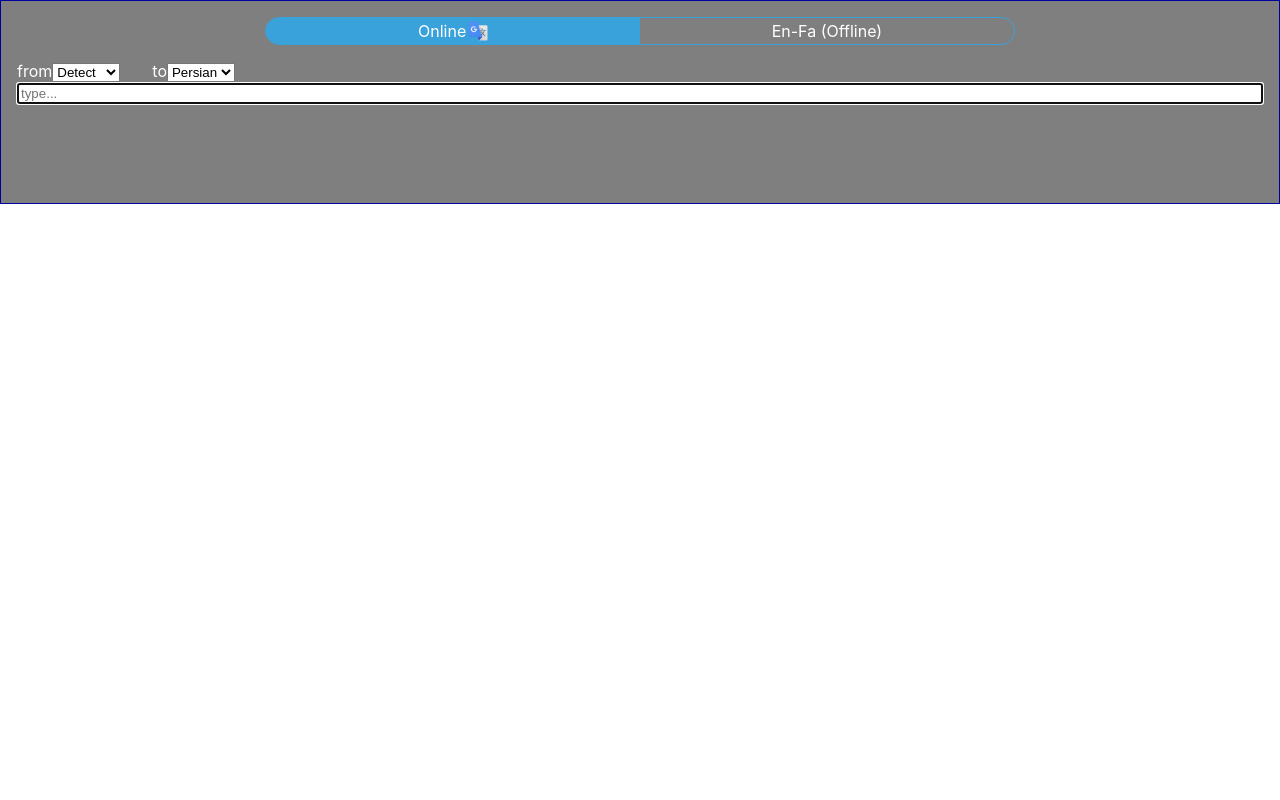
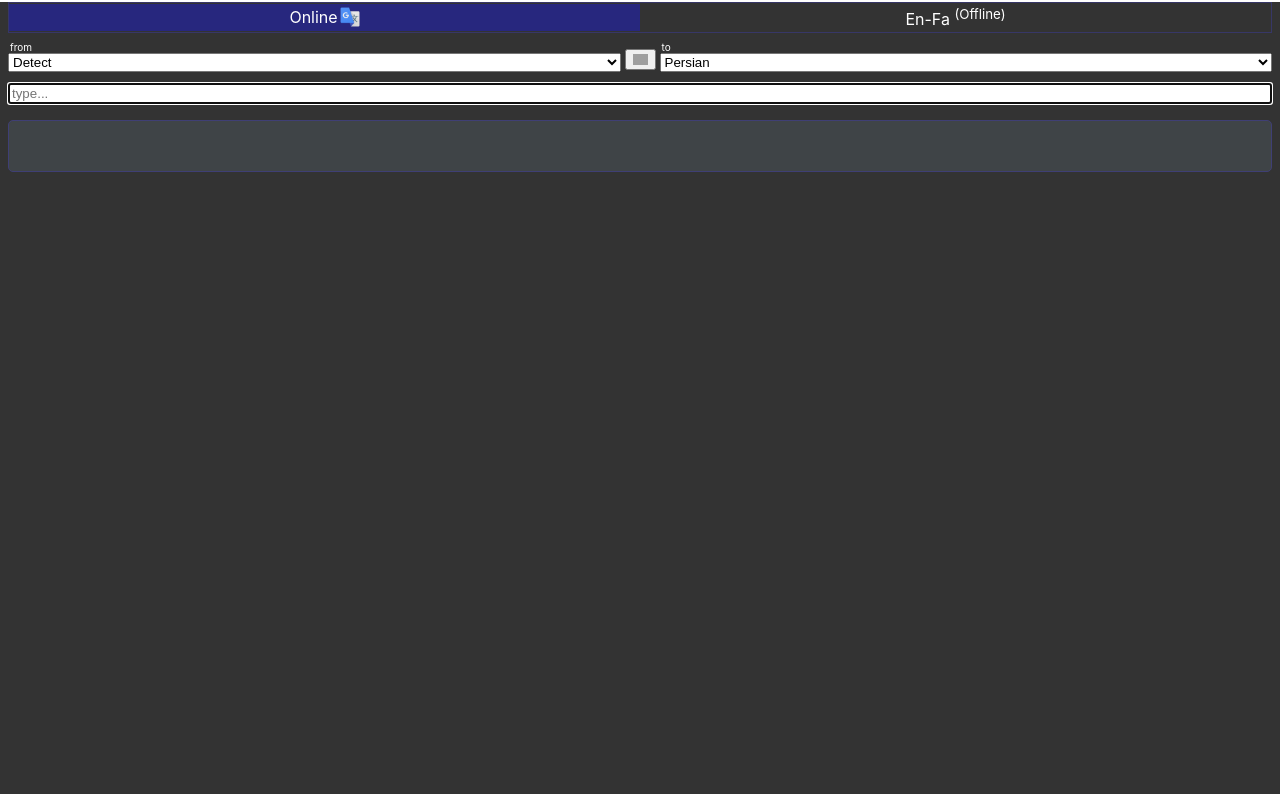
Before and after one commit to Arian94/tiny-beast-dictionary, a React (Vite) app: page / in a window 1280 px wide. Built offline with nearby package versions, Linux system fonts and the light colour scheme; grey boxes are pictures that could not be loaded.

Commit message:
add refresh button - improve ui

```diff
--- a/package.json
+++ b/package.json
@@ -5,6 +5,7 @@
   "license": "MIT",
   "scripts": {
     "dev": "vite",
+    "serve_dev": "yarn tauri dev",
     "build": "tsc && vite build",
     "preview": "vite preview",
     "tauri": "tauri"
--- a/src/App.scss
+++ b/src/App.scss
@@ -1,27 +1,20 @@
 .App {
-  min-height: 170px;
-  padding: 1rem;
+  height: 99vh;
+  padding: 0 .5rem;
   color: white;
-  background-color: rgb(0,0,0,0.5);
-  border: 1px solid rgb(0, 0, 158);
+  background-color: rgb(0, 0, 0, 0.8);
 
   .nav {
     display: flex;
-    width: 60%;
-    margin: 0 auto 1rem;
+    margin: .1rem auto .5rem;
     padding-left: 0px;
     align-items: center;
     justify-content: space-between;
-    border: 1px solid #39A2DB;
-    border-radius: 2rem;
+    border: 1px solid rgba(67, 67, 226, 0.295);
 
     img {
       width: 20px;
       margin-inline-start: 2px;
-    }
-
-    @media (max-width: 768px) {
-      width: 90%;
     }
   }
 
@@ -38,30 +31,52 @@
     display: flex;
     justify-content: center;
     align-items: center;
-    border-bottom-left-radius: 2rem;
-    border-top-left-radius: 2rem;
+    // border-bottom-left-radius: 2rem;
+    // border-top-left-radius: 2rem;
   }
 
-  .nav li:last-child {
-    border-bottom-right-radius: 2rem;
-    border-top-right-radius: 2rem;
-  }
+  // .nav li:last-child {
+  //   border-bottom-right-radius: 2rem;
+  //   border-top-right-radius: 2rem;
+  // }
 
   .nav li:hover {
     background: rgba(50, 224, 196, 0.15);
   }
 
   .nav li.active {
-    background: #39A2DB;
+    background: rgb(39, 39, 126);
   }
 
   .language-options {
-    span:nth-of-type(2) {
-      margin-inline-start: 2rem;
+    display: flex;
+    margin-bottom: 10px;
+
+    :is(.to, .from) {
+      display: flex;
+      flex-direction: column;
+      flex-grow: 1;
+
+      span {
+        font-size: 10px;
+        margin-inline-start: 2px;
+      }
+    }
+
+    button {
+      align-self: end;
+      margin-inline: 4px;
+      margin-bottom: 2px;
+
+      img {
+        position: relative;
+        width: 15px;
+        top: 1px;
+      }
     }
   }
 
-  &>* {
+  input {
     width: 100%;
   }
 }
@@ -69,4 +84,9 @@
 .translation {
   font-family: 'PersianFont';
   word-wrap: break-word;
+  padding-inline: 4px;
+  min-height: 50px;
+  background-color: rgba(166, 214, 240, 0.1);
+  border: 1px solid rgb(63, 63, 117);
+  border-radius: 5px;
 }
--- a/src/App.tsx
+++ b/src/App.tsx
@@ -4,7 +4,7 @@ import { invoke } from '@tauri-apps/api/tauri';
 import { useEffect, useRef, useState } from 'react';
 import './App.scss';
 import './assets/fonts/persian/NotoSansArabic.ttf';
-import { google_translate_icon } from './assets/images';
+import { google_translate_icon, refresh_icon } from './assets/images';
 import { countries } from './countries';
 
 type CountriesKeys = keyof typeof countries;
@@ -56,6 +56,11 @@ function App() {
     return ops
   }
 
+  const swapLang = () => {
+    setFrom(to);
+    from === 'auto' ? setTo('en') : setTo(from);
+  }
+
   const invokeBackend = () => {
     let translation = '';
     if (activeTab === 'online')
@@ -90,12 +95,13 @@ function App() {
         <li
           className={activeTab === "offline" ? "active" : ""}
           onClick={() => setActiveTab('offline')}>
-          En-Fa (Offline)
+          En-Fa <sup>(Offline)</sup>
         </li>
       </ul>
 
       {activeTab === "online" ?
         <div className="language-options">
+          <div className="from">
             <span>from</span>
             <select key="from"
               onChange={event => setFrom(event.target.value as CountriesValues)} value={from}>
@@ -104,7 +110,13 @@ function App() {
                 {langOptions('from')}
               </>
             </select>
+          </div>
 
+          <button onClick={swapLang}>
+            <img src={refresh_icon} />
+          </button>
+
+          <div className="to">
             <span>to</span>
             <select key="to"
               onChange={event => setTo(event.target.value as CountriesValues)} value={to}>
@@ -112,6 +124,7 @@ function App() {
                 {langOptions('to')}
               </>
             </select>
+          </div>
         </div> : undefined
       }
 
--- a/src/assets/images.ts
+++ b/src/assets/images.ts
@@ -1 +1,2 @@
 export { default as google_translate_icon } from "./google_translate_icon.png";
+export { default as refresh_icon } from "./refresh.ico";
```
Also changed, not shown: snapcraft.yaml (added, +19 -0 lines), src-tauri/tauri.conf.json (+4 -4 lines), 2 other files (tests, documents, lock files or other folders). Lines whose indentation alone changed are shown as unchanged.
